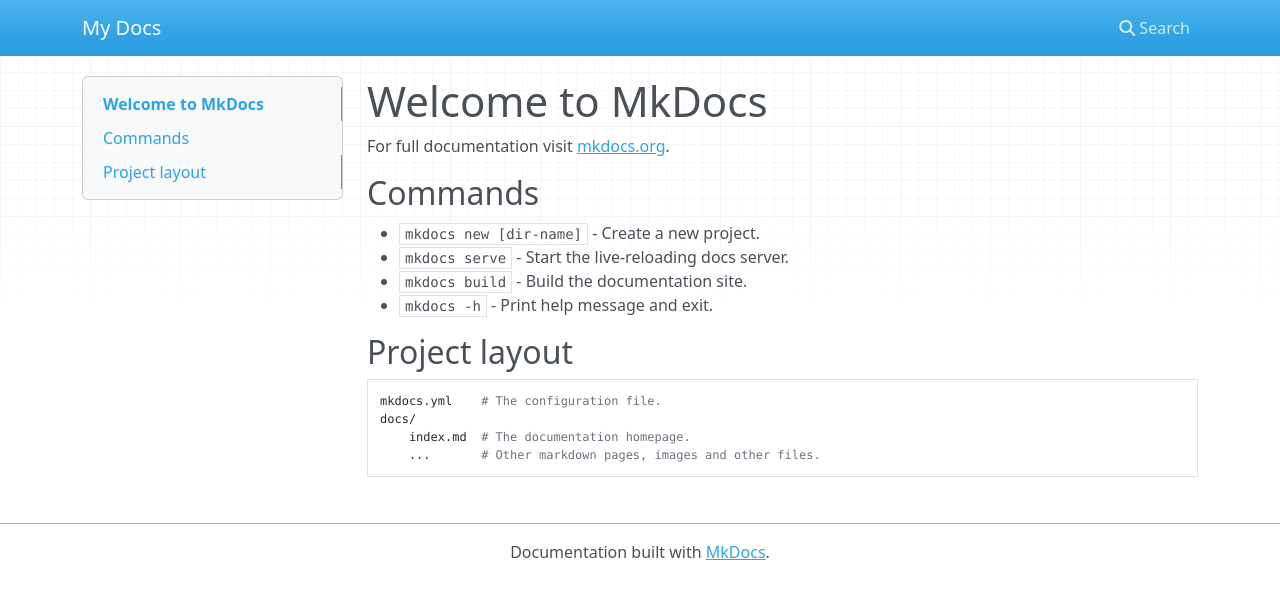
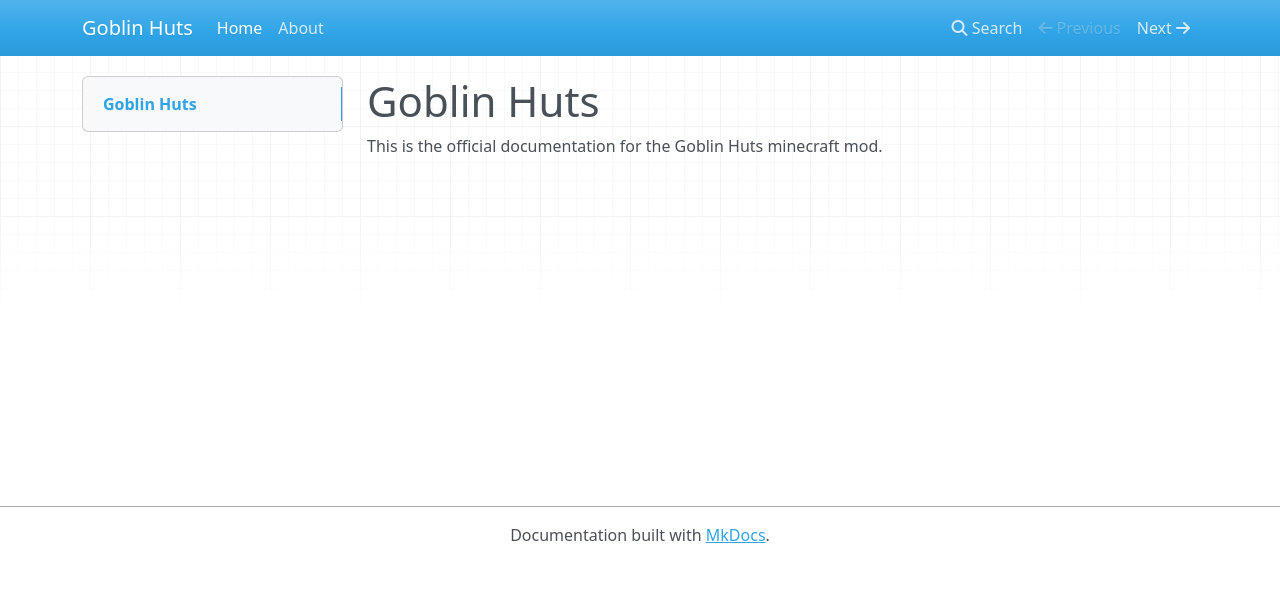
Before and after one commit to NetMythos/goblin-huts, an MkDocs documentation site: the page built from docs/index.md, in a window 1280 px wide. Shown: the top 599 px of the page. Built offline with MkDocs 1.6.1, drawn with Linux system fonts in a browser that asks for light colours; nearby versions of some CDN libraries.

Commit message:
Add some basic info to docs

```diff
--- a/docs/index.md
+++ b/docs/index.md
@@ -1,17 +1,3 @@
-# Welcome to MkDocs
+# Goblin Huts
 
-For full documentation visit [mkdocs.org](https://www.mkdocs.org).
-
-## Commands
-
-* `mkdocs new [dir-name]` - Create a new project.
-* `mkdocs serve` - Start the live-reloading docs server.
-* `mkdocs build` - Build the documentation site.
-* `mkdocs -h` - Print help message and exit.
-
-## Project layout
-
-    mkdocs.yml    # The configuration file.
-    docs/
-        index.md  # The documentation homepage.
-        ...       # Other markdown pages, images and other files.
+This is the official documentation for the Goblin Huts minecraft mod.
--- a/mkdocs.yml
+++ b/mkdocs.yml
@@ -1 +1,4 @@
-site_name: My Docs
+site_name: Goblin Huts
+nav:
+  - Home: index.md
+  - About: about.md
```
Also changed, not shown: docs/about.md (added, +5 -0 lines).
